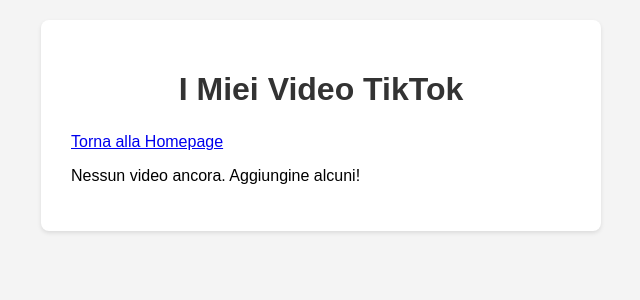
After one commit to massgiu/microservice1, a Python web app: template templates/video.html in a window 1280 px wide. The commit adds this page. Shown: the top 300 px of the page, without its empty margins (319-959 px from the left). Run offline with Jinja, Linux system fonts and the light colour scheme; the template is opened without the code that fills it, so the values that code supplies are empty.

Commit message:
Created video.html, added endpoint video_page in app.py, added video model in models.py

```diff
--- a/models.py
+++ b/models.py
@@ -1,5 +1,5 @@
+from . import db # import del db da __init__.py
 from datetime import datetime
-from . import db # import del db da __init__.py
 
 # Modello per i messaggi (già esistente)
 class Message(db.Model):
--- a/templates/index.html
+++ b/templates/index.html
@@ -7,7 +7,10 @@
     <link rel="stylesheet" href="{{ url_for('static', filename='style.css') }}">
 </head>
 <body>
+    <p><a href="{{ url_for('video_page') }}">Vai alla pagina dei Video</a></p>
     <div class="container">
+    <h1>I Miei Messaggi</h1>
+
         <h1>Lascia un Messaggio</h1>
 
         {% if error %}
--- /dev/null
+++ b/templates/video.html
@@ -0,0 +1,19 @@
+<!DOCTYPE html>
+<html lang="it">
+<head>
+    <meta charset="UTF-8">
+    <meta name="viewport" content="width=device-width, initial-scale=1.0">
+    <title>I Miei Video</title>
+    <link rel="stylesheet" href="{{ url_for('static', filename='style.css') }}">
+</head>
+<body>
+    <div class="container">
+       <h1>I Miei Video TikTok</h1>
+       <p><a href="{{ url_for('index_page') }}">Torna alla Homepage</a></p>
+
+        <div class="video-grid">
+            <p>Nessun video ancora. Aggiungine alcuni!</p>
+        </div>
+    </div>
+</body>
+</html>
```
Also changed, not shown: __init__.py (+2 -5 lines), app.py (+24 -22 lines).
